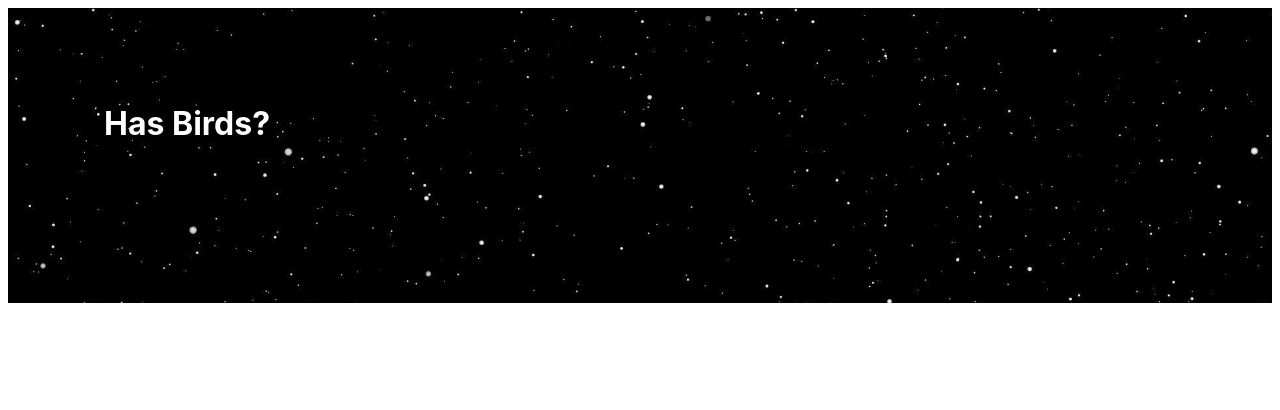
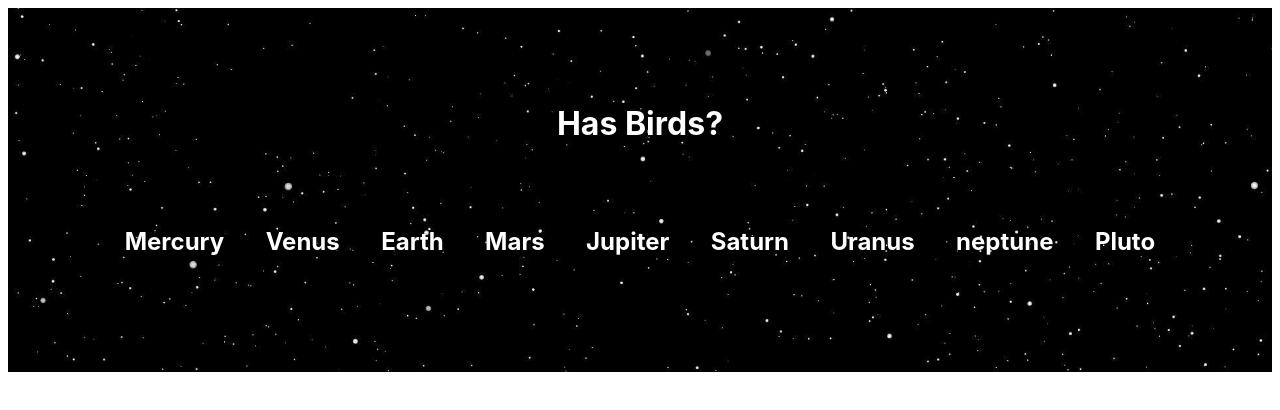
Before and after one commit to Dcooley1350/hasBirds, a Gatsby site: page / in a window 1280 px wide. Built offline with nearby package versions, Linux system fonts and the light colour scheme; Gatsby itself is replaced by a stand-in of ours.

Commit message:
Arrange planets

```diff
--- a/src/components/Planet.js
+++ b/src/components/Planet.js
@@ -1,5 +1,8 @@
 import React from "react"
 
+const titleStyle = {
+  color: "white",
+}
 
 class Planet extends React.Component {
   constructor(props) {
@@ -12,9 +15,10 @@ class Planet extends React.Component {
 
 
   render() {
+    const { planet } = this.props
 
     return (
-      <h1></h1>
+      <h2 style={titleStyle}>{planet.name}</h2>
     )
   }
 }
--- a/src/data/planet_data.js
+++ b/src/data/planet_data.js
@@ -1,47 +1,47 @@
 
 const planets = {
   mercury: {
-    Name: "Mercury",
+    name: "Mercury",
     hasBirds: false,
     justification: "it just doesn't",
   },
   venus: {
-    Name: "Venus",
+    name: "Venus",
     hasBirds: false,
     justification: "it just doesn't",
   },
   earth: {
-    Name: "Earth",
+    name: "Earth",
     hasBirds: true,
     justification: "It does! Can confirm",
   },
   mars: {
-    Name: "Mars",
+    name: "Mars",
     hasBirds: false,
     justification: "it just doesn't",
   },
   jupiter: {
-    Name: "Jupiter",
+    name: "Jupiter",
     hasBirds: false,
     justification: "it just doesn't",
   },
   saturn: {
-    Name: "Saturn",
+    name: "Saturn",
     hasBirds: false,
     justification: "it just doesn't",
   },
   uranus: {
-    Name: "Uranus",
+    name: "Uranus",
     hasBirds: false,
     justification: "it just doesn't",
   },
   neptune: {
-    Name: "neptune",
+    name: "neptune",
     hasBirds: false,
     justification: "it just doesn't",
   },
   pluto: {
-    Name: "Pluto",
+    name: "Pluto",
     hasBirds: false,
     justification: "it just doesn't",
   },
--- a/src/pages/index.js
+++ b/src/pages/index.js
@@ -1,6 +1,8 @@
 import * as React from "react"
 import image from '../images/Universe.jpg'
 import planets from '../data/planet_data.js'
+import Planet from '../components/Planet.js'
+
 
 // styles
 const pageStyles = {
@@ -15,8 +17,17 @@ const pageStyles = {
 const headingStyles = {
   marginTop: 0,
   marginBottom: 64,
-  maxWidth: 320,
   color: '#ffffff',
+  textAlign: 'center',
+  width: '100%',
+}
+const flexContainer = {
+  display: 'flex',
+  flexDirection: 'row',
+  justifyContent: 'space-around',
+  alignContent: 'center',
+  width: '100%',
+  height: '100%',
 }
 
 // markup
@@ -26,6 +37,11 @@ const IndexPage = () => {
     <main style={pageStyles}>
       <title>Home Page</title>
       <h1 style={headingStyles}>Has Birds?</h1>
+      <div style={flexContainer}>
+        {Object.keys(planets).map(planet => (
+          <Planet key={planet} planet={planets[planet]} />
+        ))}
+      </div>
     </main>
   )
 }
```
